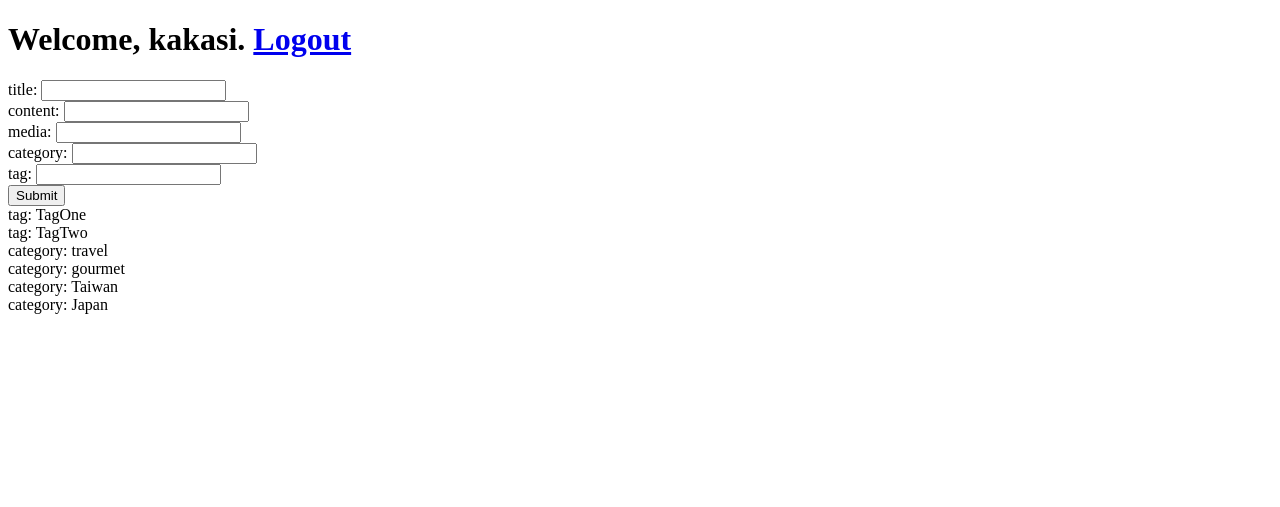
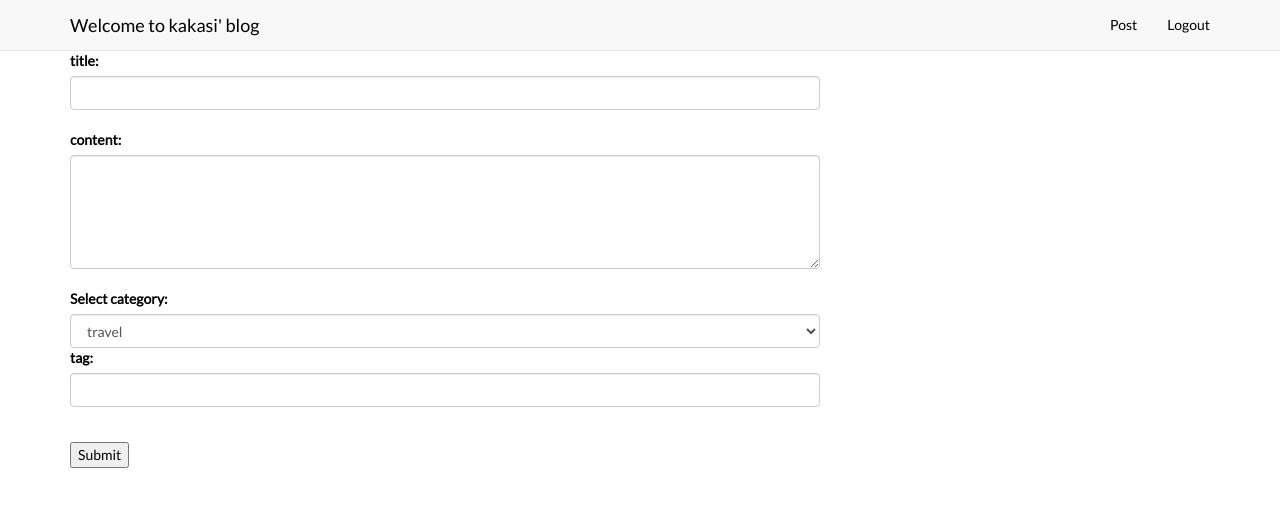
Before and after one commit to wallyjue/pyblog, a Django app: page /post/create/ in a window 1280 px wide. Shown: the top 507 px of the page. Run offline with Django 3.2, Linux system fonts and the light colour scheme; a user stored in the database is signed in; data comes from the database, SQL or seed files in the repository; both versions use the stored data as it was after the commit; some libraries are stand-ins or nearby versions.

Commit message:
add ui for composing post

```diff
--- a/sites/blog/views.py
+++ b/sites/blog/views.py
@@ -80,15 +80,16 @@ def create_post(request):
             post_list = Post.objects.filter(author = blog)
             title = request.POST.get('title', '')
             content = request.POST.get('content', '')
-            category = request.POST.get('category', '')
+
+            category = Category.objects.filter(name=request.POST.get('category', ''))
             content = request.POST.get('content', '')
-            medias = request.POST.getlist('media')
+
             tags = request.POST.getlist('tag')
-            newpost = Post.objects.create(author = blog[0],title=title, content=content)
+            newpost = Post.objects.create(author = blog[0],title=title, content=content,category=category)
             for key in tags:
                 Tag.objects.create(post=newpost,tag=key)
-            for key in medias:
-                Media.objects.create(post=newpost,mediafile=key)
+            #for key in medias:
+            #    Media.objects.create(post=newpost,mediafile=key)
 
             return render(request, 'index.html', {
                 'post_list': post_list,
@@ -97,9 +98,13 @@ def create_post(request):
         else:
             return render(request, 'index.html', {})
     else:
-        tags = Tag.objects.all()
-        category = Category.objects.all()
-        return render(request, 'create.html', {
-            'tags': tags,
-            'category': category,
-            })
+        if request.user.is_authenticated():
+            user = User.objects.get(username=request.user.username)
+            blog = Blog.objects.filter( owner = user)
+            tags = Tag.objects.all()
+            category = Category.objects.all()
+            return render(request, 'create.html', {
+                'tags': tags,
+                'category': category,
+                'blog':blog[0],
+                })
--- a/sites/templates/create.html
+++ b/sites/templates/create.html
@@ -1,43 +1,83 @@
 <!DOCTYPE html>
 <html>
+    <meta charset="utf-8">
+    <meta name="viewport" content="width=device-width, initial-scale=1">
     {% load staticfiles %}
-    <script type="text/javascript" src="{% static 'jquery-2.2.0.min.js' %}"></script>
-    <script type="text/javascript" src="{% static 'app.js' %}"></script>
+    <link href="{% static 'bootstrap.css' %}" rel="stylesheet" type="text/css">
+    <link href="{% static 'font-awesome.min.css' %}" rel="stylesheet" type="text/css">
     <head>
         <title>Blog system</title>
         <meta charset="utf-8">
     </head>
     <body>
-        <h2>{{blog.title}}</h2>
-            {% if request.user.is_authenticated %}
-            {% else %}
-                <p>Login here: <a href="/blog/">Login</a></p>
-            {% endif %}
-            {{blog.title}}
-            <p>
+    <div class="navbar navbar-default navbar-static-top">
+        <div class="container">
+            <div class="navbar-header">
+                <button type="button" class="navbar-toggle" data-toggle="collapse" data-target="#navbar-ex-collapse">
+                    <span class="sr-only">Toggle navigation</span>
+                    <span class="icon-bar"></span>
+                    <span class="icon-bar"></span>
+                    <span class="icon-bar"></span>
+                </button>
+                <a class="navbar-brand" href="/blog/{{request.user}}"><span>{{blog.title}}</span></a>
+            </div>
+            <div class="collapse navbar-collapse" id="navbar-ex-collapse">
+                <ul class="nav navbar-nav navbar-right">
+                    {% if request.user.is_authenticated %}
+                    <li>
+                        <a href="/post/create/">Post</a>
+                    </li>
+                    <li>
+                        <a href="/blog/logout/">Logout</a>
+                    </li>
+                    {% else %}
+                    <li>
+                        <a href="/blog/">Login</a>
+                    </li>
+                    {% endif %}
+                </ul>
+            </div>
+        </div>
+    </div>
+    <!-- Page Content -->
+    <div class="container">
+        <div class="row">
+            <!-- Blog Entries Column -->
+            <div class="col-md-8">
+
                 {% if request.user.is_authenticated %}
-                <h1>Welcome, {{request.user}}. <a href="/blog/logout/">Logout</a></h1>
 
-                <form id="create_post_form" action="/post/create/" method="post">
+                <form role="form" id="create_post_form" action="/post/create/" method="post">
+                    <div class="form-group">
                     <label for="title">title:</label>
-                    <input type="text" name="title" value="" id="title"> <br />
+                    <input class="form-control" type="text" name="title" value="" id="title"> <br />
+
                     <label for="content">content:</label>
-                    <input type="text" name="content" value="" id="content"> <br />
+                    <textarea class="form-control" rows="5" name="content" value="" id="content"></textarea> <br />
+                    <label for="category">Select category:</label>
+                    <select class="form-control" id="category" name="category">
+                        {% for cat in category %}
+                        <option>{{cat.name}}</option>
+                        {% endfor %}
+                    </select>
+                    <!--
+                    <div class="form-group">
                     <label for="media">media:</label>
                     <input type="text" name="media" value="" id="media"> <br />
-                    <label for="category">category:</label>
-                    <input type="text" name="category" value="" id="category"> <br />
+                    </div>-->
                     <label for="tag">tag:</label>
-                    <input type="text" name="tag" value="" id="tag"> <br />
+                    <input class="form-control" type="text" name="tag" value="" id="tag"> <br />
+                    </div>
                     <input id="submit_create_post" type="submit" value="Submit" />
                 </form>
-                {% for tag in tags %}
-                    tag: {{ tag.tag }}</br>
-                {% endfor %}
-                {% for category in category %}
-                    category: {{ category.name }}</br>
-                {% endfor %}
+                {% else %}
+                    <a href="/blog/">Login</a>
                 {% endif %}
-            </p>
+            </div>
+        </div>
+    </div>
     </body>
+    <script type="text/javascript" src="{% static 'jquery-2.2.0.min.js' %}"></script>
+    <script type="text/javascript" src="{% static 'bootstrap.min.js' %}"></script>
+    <script type="text/javascript" src="{% static 'app.js' %}"></script>
 </html>
--- a/sites/templates/index.html
+++ b/sites/templates/index.html
@@ -55,7 +55,7 @@
                 <img class="img-responsive" src="http://placehold.it/900x300" alt="">
                 <hr>
                 <p>{{ post.content }}</p>
-                {% for tag in post.tags %}
+                {% for tag in category %}
                     {{tag.tag}}</br>
                 {% endfor %}
 
```
Also changed, not shown: sites/blog/migrations/0002_auto_20160123_1420.py (added), sites/blog/migrations/0003_auto_20160123_1433.py (added), sites/blog/migrations/0004_auto_20160124_0341.py (added), sites/blog/migrations/0005_auto_20160124_1237.py (added), sites/db.sqlite3.
